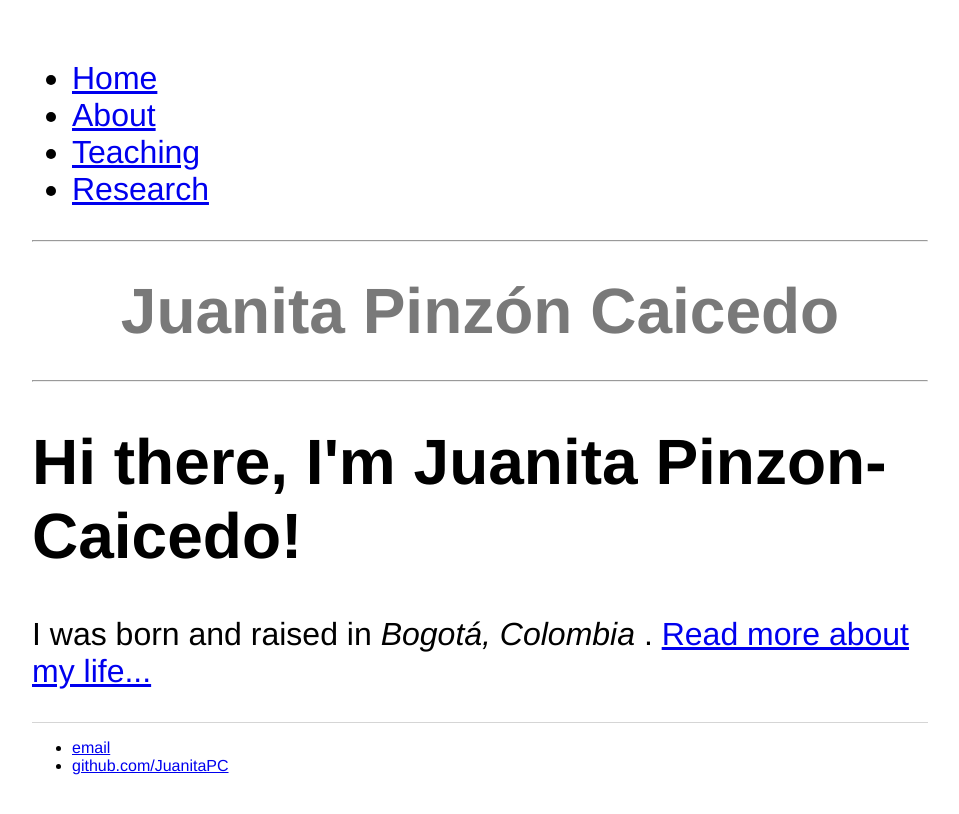
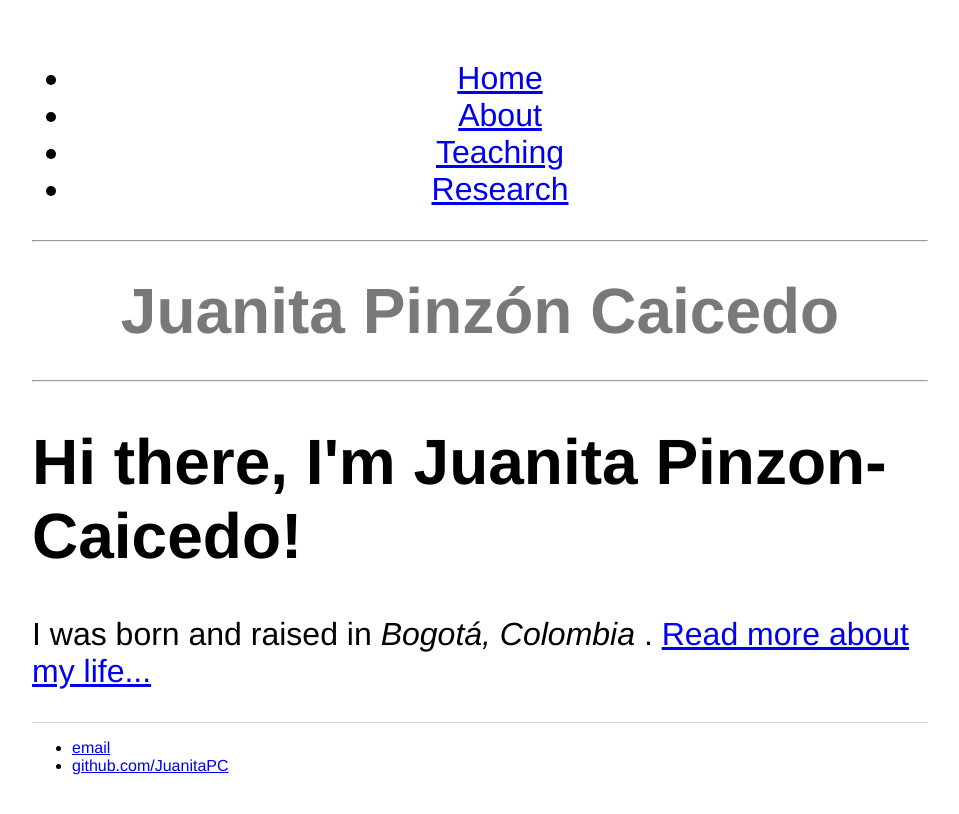
Before and after one commit to JuanitaPC/JuanitaPC.github.io, a Jekyll site: the page built from index.html, in a window 1280 px wide. Shown: the top 814 px of the page, without its empty margins (160-1119 px from the left). Built offline with Jekyll 4.4.1, drawn with Linux system fonts in a browser that asks for light colours.

Commit message:
Update main.css

```diff
--- a/css/main.css
+++ b/css/main.css
@@ -4,6 +4,10 @@ body {
 	font-family:'Helvetica', 'Arial','sans-serif';
 	font-size:2em;
 	color: black;
+}
+nav{
+	text-align: center;
+	font-size: 1em;
 }
 header{
 	text-align:center;
```
